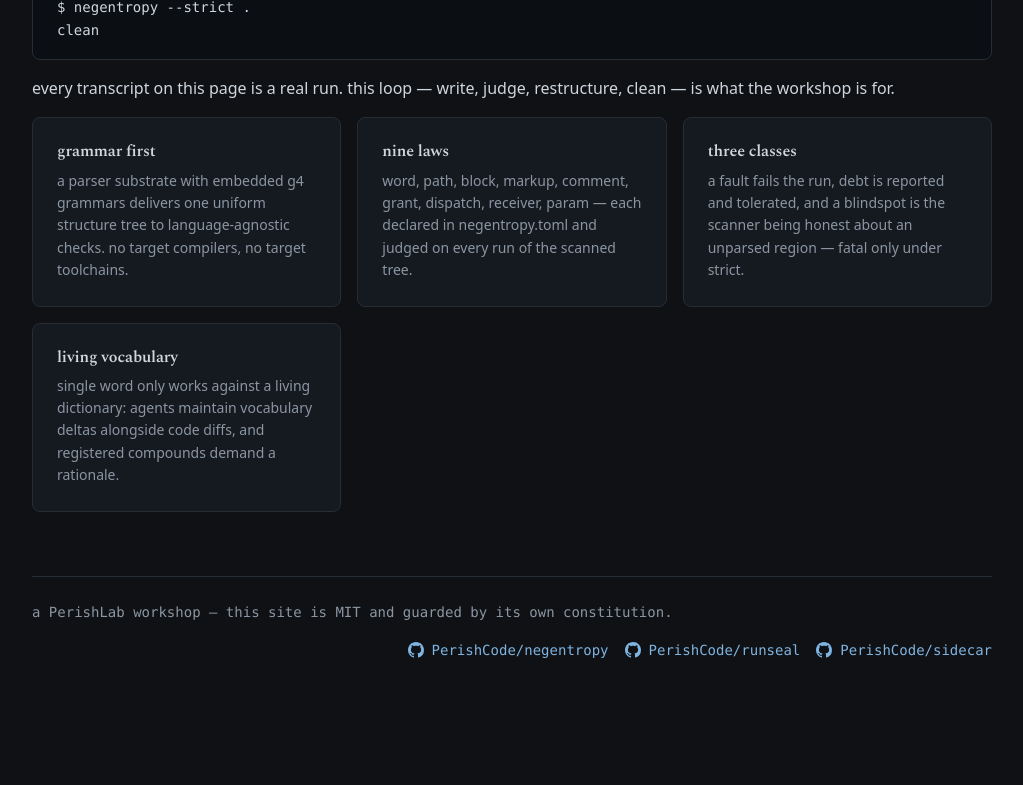
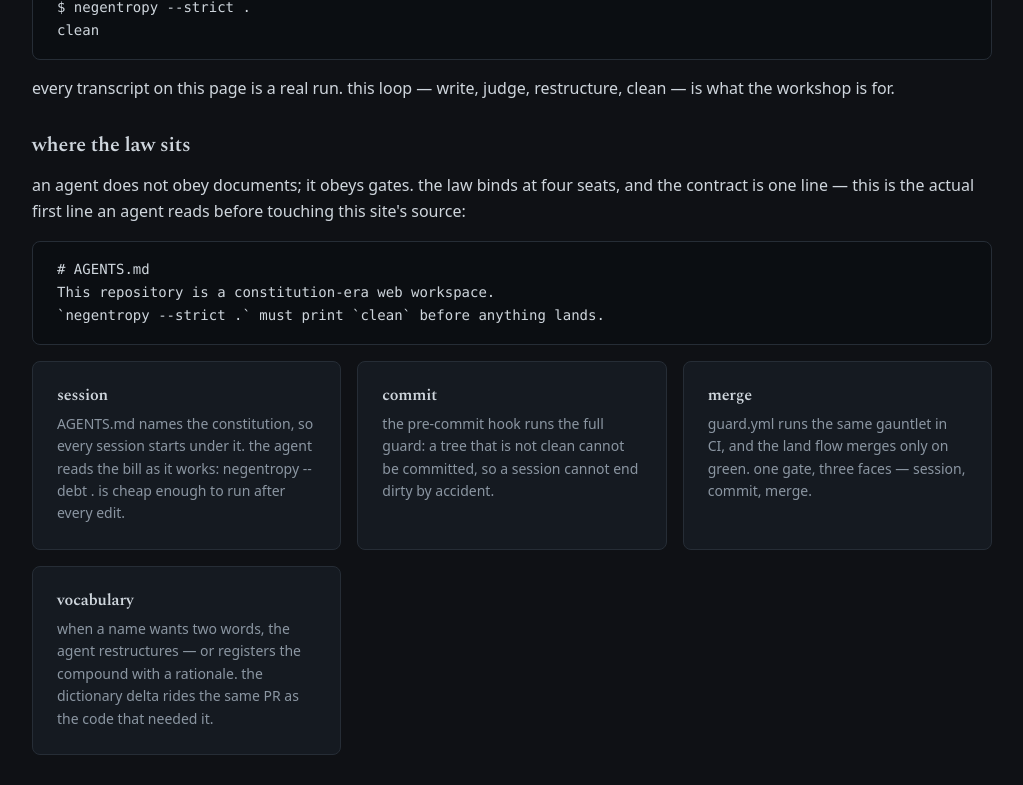
Before and after one commit to PerishLab/plumb, a React (Vite) app in the folder apps/react/: page /negentropy in a window 1280 px wide. Shown: the part 1780-2565 px from the top of the page, without its empty margins (128-1151 px from the left). Before the commit the page ends 2529 px from the top, so only its background shows below. Built offline with nearby package versions, Linux system fonts and the light colour scheme.

Commit message:
web: seat the law in the agent's loop (#20)

```diff
--- a/apps/react/src/views/Negentropy.tsx
+++ b/apps/react/src/views/Negentropy.tsx
@@ -42,6 +42,10 @@ const mended = `export function tally(rows: number[][][]): number {
 
 const clean = `$ negentropy --strict .
 clean`;
+
+const contract = `# AGENTS.md
+This repository is a constitution-era web workspace.
+\`negentropy --strict .\` must print \`clean\` before anything lands.`;
 
 export function Negentropy() {
 	return (
@@ -97,6 +101,41 @@ export function Negentropy() {
 				every transcript on this page is a real run. this loop — write, judge,
 				restructure, clean — is what the workshop is for.
 			</p>
+			<h2>where the law sits</h2>
+			<p>
+				an agent does not obey documents; it obeys gates. the law binds at four
+				seats, and the contract is one line — this is the actual first line an
+				agent reads before touching this site's source:
+			</p>
+			<Code>{contract}</Code>
+			<Grid>
+				<Card title="session">
+					<p>
+						AGENTS.md names the constitution, so every session starts under it.
+						the agent reads the bill as it works: negentropy --debt . is cheap
+						enough to run after every edit.
+					</p>
+				</Card>
+				<Card title="commit">
+					<p>
+						the pre-commit hook runs the full guard: a tree that is not clean
+						cannot be committed, so a session cannot end dirty by accident.
+					</p>
+				</Card>
+				<Card title="merge">
+					<p>
+						guard.yml runs the same gauntlet in CI, and the land flow merges
+						only on green. one gate, three faces — session, commit, merge.
+					</p>
+				</Card>
+				<Card title="vocabulary">
+					<p>
+						when a name wants two words, the agent restructures — or registers
+						the compound with a rationale. the dictionary delta rides the same
+						PR as the code that needed it.
+					</p>
+				</Card>
+			</Grid>
 			<Grid>
 				<Card title="grammar first">
 					<p>
```
